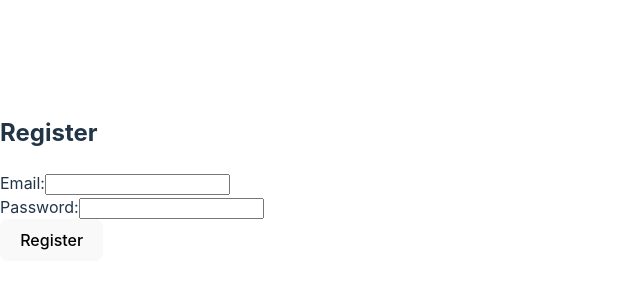
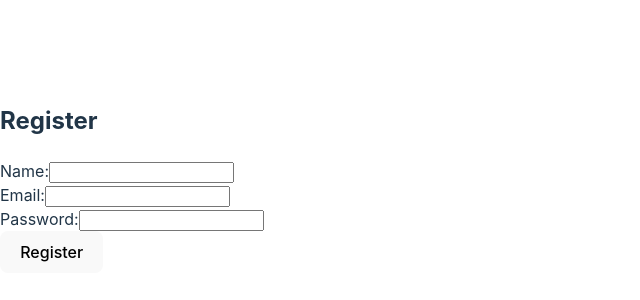
Before and after one commit to prakharsingh-74/Lixotic-solutions, a React (Vite) app in the folder client/: page /register in a window 1280 px wide. Shown: the part 222-522 px from the top of the page, without its empty margins (0-640 px from the left). Built offline with nearby package versions, Linux system fonts and the light colour scheme.

Commit message:
Refactor API URL to use relative path in client/src/api.js

```diff
--- a/client/src/api.js
+++ b/client/src/api.js
@@ -1,17 +1,19 @@
 const API_URL = 'http://localhost:5000/api';
 
 export const registerUser = async (userData) => {
-    const response = await fetch('http://localhost:5000/register', {
+    const response = await fetch('http://localhost:5000/api/users/register', {
       method: 'POST',
       headers: {
         'Content-Type': 'application/json',
       },
       body: JSON.stringify(userData),
     });
+
     if (!response.ok) {
-        throw new Error('Failed to fetch');
+      throw new Error('Failed to register user');
     }
-    return await response.json();
+
+    return response.json();
   };
 
 export const getUserProfile = async (token) => {
--- a/client/src/pages/FormSteps.jsx
+++ b/client/src/pages/FormSteps.jsx
@@ -3,7 +3,7 @@ import { useNavigate } from 'react-router-dom';
 import { registerUser } from '../api';
 
 const FormSteps = () => {
-  const [userData, setUserData] = useState({ email: '', password: '' });
+  const [userData, setUserData] = useState({ name: '', email: '', password: '' }); // Added name field
   const [errorMessage, setErrorMessage] = useState('');
   const navigate = useNavigate();
 
@@ -23,6 +23,16 @@ const FormSteps = () => {
       <h2>Register</h2>
       {errorMessage && <p className="error">{errorMessage}</p>} {/* Show error message */}
       <form onSubmit={handleSubmit}>
+        <div className="form-group">
+          <label htmlFor="name">Name:</label>
+          <input
+            type="text"
+            id="name"
+            value={userData.name} // Bind name to state
+            onChange={(e) => setUserData({ ...userData, name: e.target.value })} // Update state
+            required
+          />
+        </div>
         <div className="form-group">
           <label htmlFor="email">Email:</label>
           <input
```
Also changed, not shown: 2 other files (tests, documents, lock files or other folders). Lines whose indentation alone changed are shown as unchanged.
